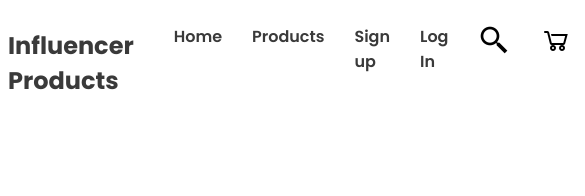
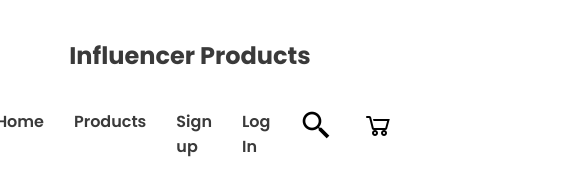
Before and after one commit to Ashikur-ai/influencer-product-website-M2Mo10, a plain HTML site: page index.html in a window 390 px wide. Shown: the whole page, 585 px wide, since content can reach past the window. Drawn offline with Linux system fonts and the light colour scheme.

Commit message:
finishednavbar responsiveness

```diff
--- a/styles/influencer.css
+++ b/styles/influencer.css
@@ -27,6 +27,7 @@ body {
 nav {
     display: flex;
     justify-content: space-around;
+    align-items: center;
 }
 
 nav ul {
@@ -42,3 +43,18 @@ nav li {
     font-weight: 600;
     line-height: normal;
 }
+
+
+
+
+/* Responsive styles  */
+
+
+/* for mobile devices */
+@media screen and (max-width:576px) {
+    nav {
+        flex-direction: column;
+        margin-right: 10px;
+        padding: 10px;
+    }
+}
```
